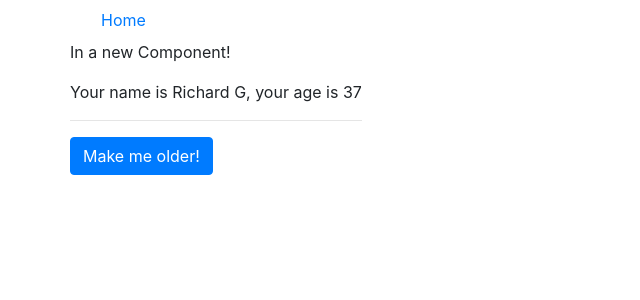
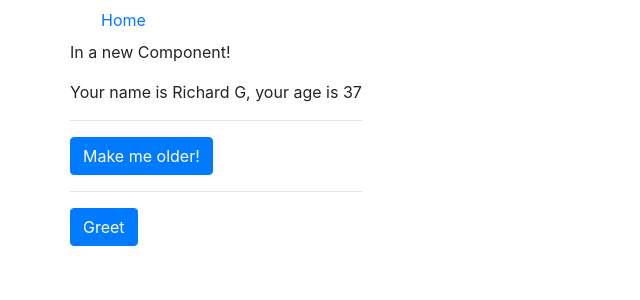
Before and after one commit to regdata/reactjs_basics, a React (Create React App) app: page / in a window 1280 px wide. Shown: the top 300 px of the page, without its empty margins (0-640 px from the left). Built offline with nearby package versions, Linux system fonts and the light colour scheme.

Commit message:
parent-child communication

```diff
--- a/src/App.js
+++ b/src/App.js
@@ -4,6 +4,10 @@ import { Header } from './components/Header';
 import { Home } from './components/Home';
 
 class App extends React.Component {
+  onGreet() {
+    alert('Hello!');
+  }
+
   render() {
     return (
       <div className='container'>
@@ -14,7 +18,7 @@ class App extends React.Component {
         </div>
         <div className='row'>
           <div className='col-xs-10 col-xs-offset-1'>
-            <Home name={'Richard G'} age={37} />
+            <Home name={'Richard G'} age={37} greet={this.onGreet} />
           </div>
         </div>
       </div>
--- a/src/components/Home.js
+++ b/src/components/Home.js
@@ -26,6 +26,10 @@ export class Home extends React.Component {
         <button onClick={this.onMakeOlder} className='btn btn-primary'>
           Make me older!
         </button>
+        <hr />
+        <button onClick={this.props.greet} className='btn btn-primary'>
+          Greet
+        </button>
       </div>
     );
   }
```
